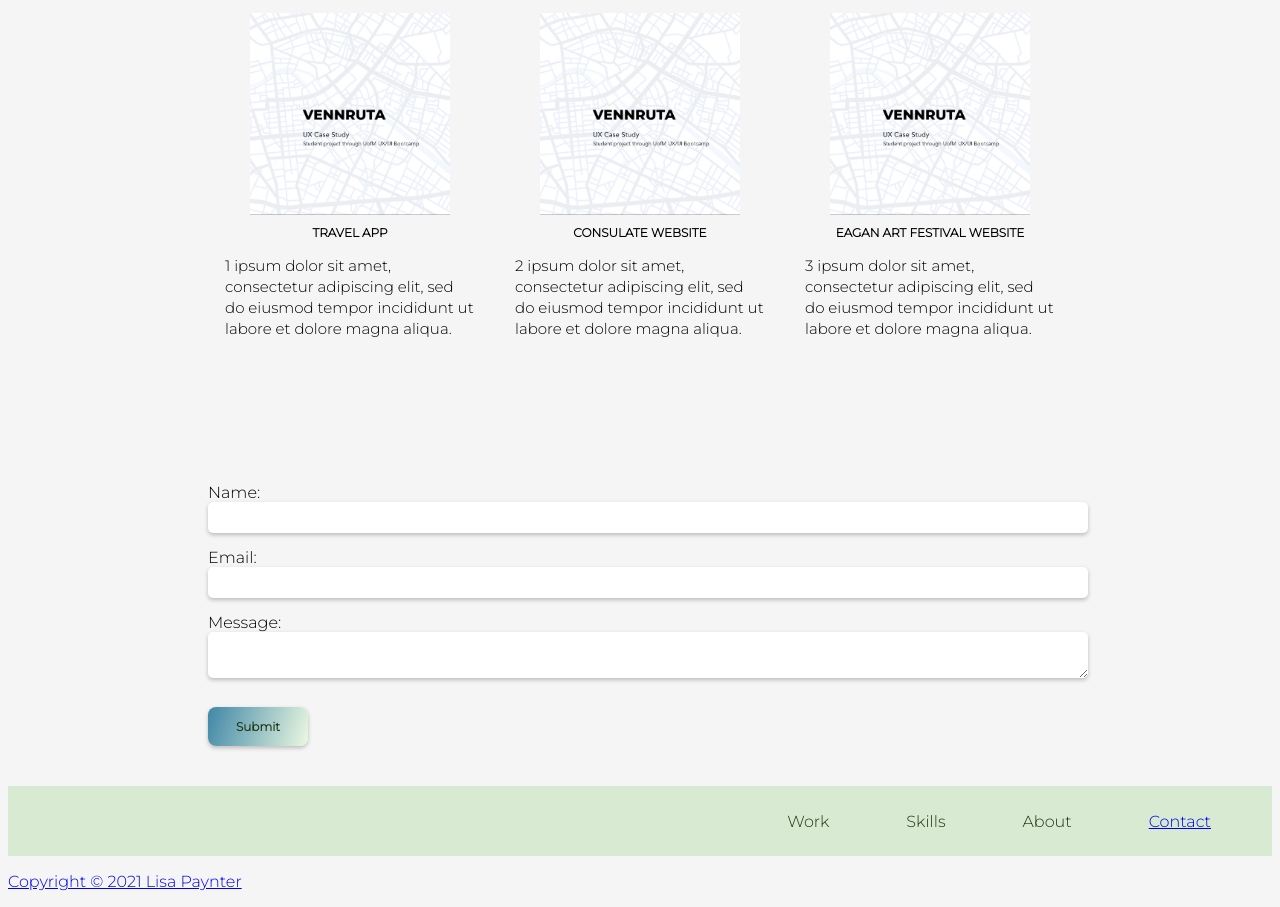
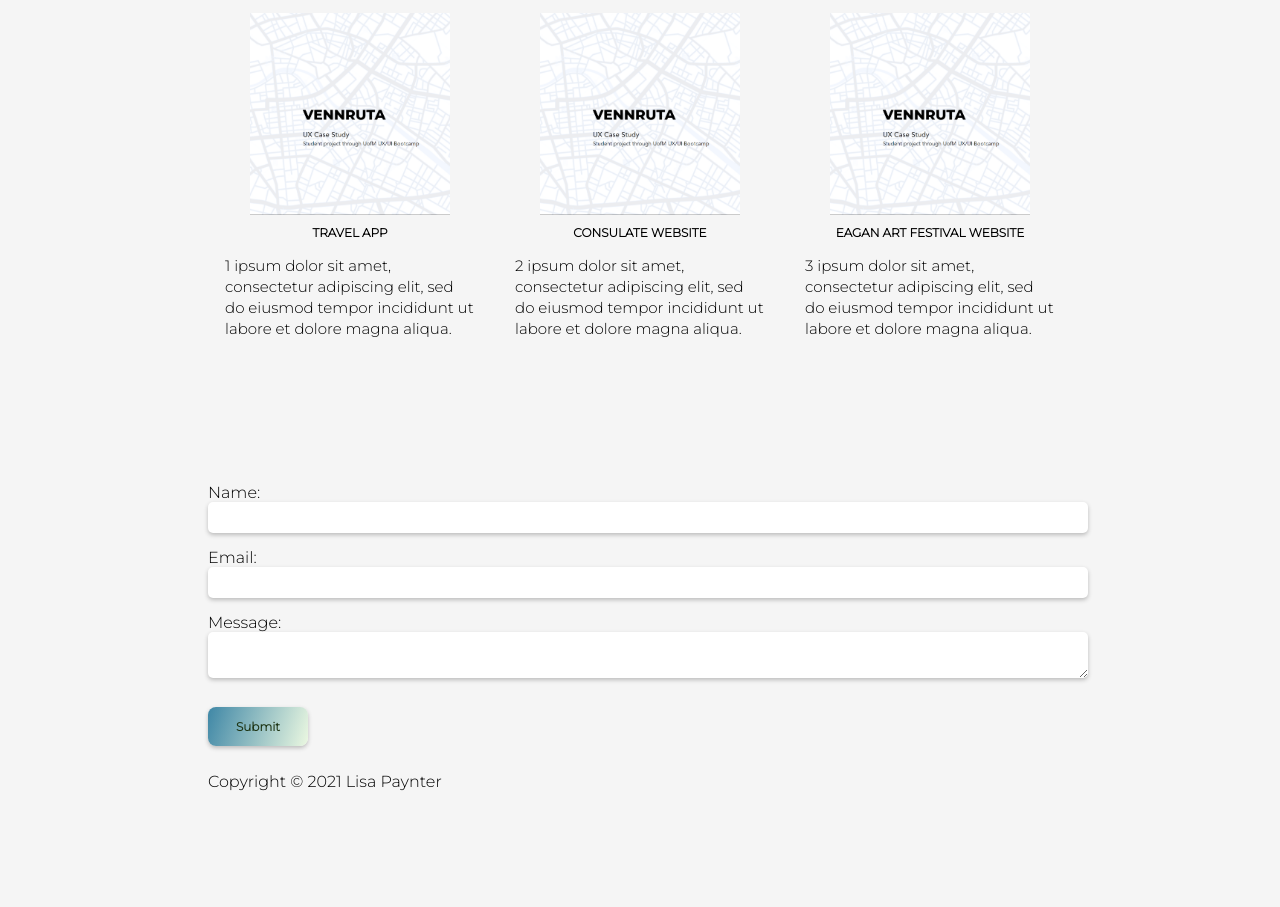
Before and after one commit to lpaynter/about-me, a plain HTML site: page index.html in a window 1280 px wide. Shown: the part 528-1435 px from the top of the page. After the commit the page ends 1373 px from the top, so only its background shows below. Drawn offline with Linux system fonts and the light colour scheme.

Commit message:
form change
Added form to contact page/link. Removed contact form from bottom of page. > Heatmap showed less traffic on bottom of page and more at top right links.

```diff
--- a/index.html
+++ b/index.html
@@ -9,6 +9,7 @@
     <link rel="preconnect" href="https://fonts.googleapis.com">
     <link rel="preconnect" href="https://fonts.gstatic.com" crossorigin>
     <link href="https://fonts.googleapis.com/css2?family=Montserrat:wght@300&display=swap" rel="stylesheet">
+
 
 <style>
     ul.no-bullets {
@@ -56,7 +57,7 @@
           <li><a href="#">About</a></li>
           <li><a href="#">Skills</a></li>
           <li><a href="Vennruta_Case_Study.html">Work</a></li>
-          <li><a href="#">Contact</a></li>
+          <li><a href="/Contact.html">Contact</a></li>
           <li><a href="http://www.linkedin.com/in/lisapaynter/" target="_blank">Linkedin</a></p>
         </ul>
       </div>
@@ -117,19 +118,12 @@
     </div>
     <input class="button" type="submit" value="Submit" name="">
 
-  </form>
 
-
-    <ul class="no-bullets footerNavigation">
-        <li class="footerItem">Work</li>
-        <li class="footerItem">Skills</li>
-        <li class="footerItem">About</li>
-        <li class="footerItem"><a href="Contact.html">Contact</li>
-    </ul>
     <p id="copyright">Copyright &copy; 2021 Lisa Paynter</p>
 
 </footer>
 
+<script src="main.js"></script>
 
 
 </body>
--- /dev/null
+++ b/main.js
@@ -0,0 +1,6 @@
+$("#myForm").submit (function (event){
+    event.preventDefault();
+let textInput = $("form-group").val();
+$()
+
+});
```
